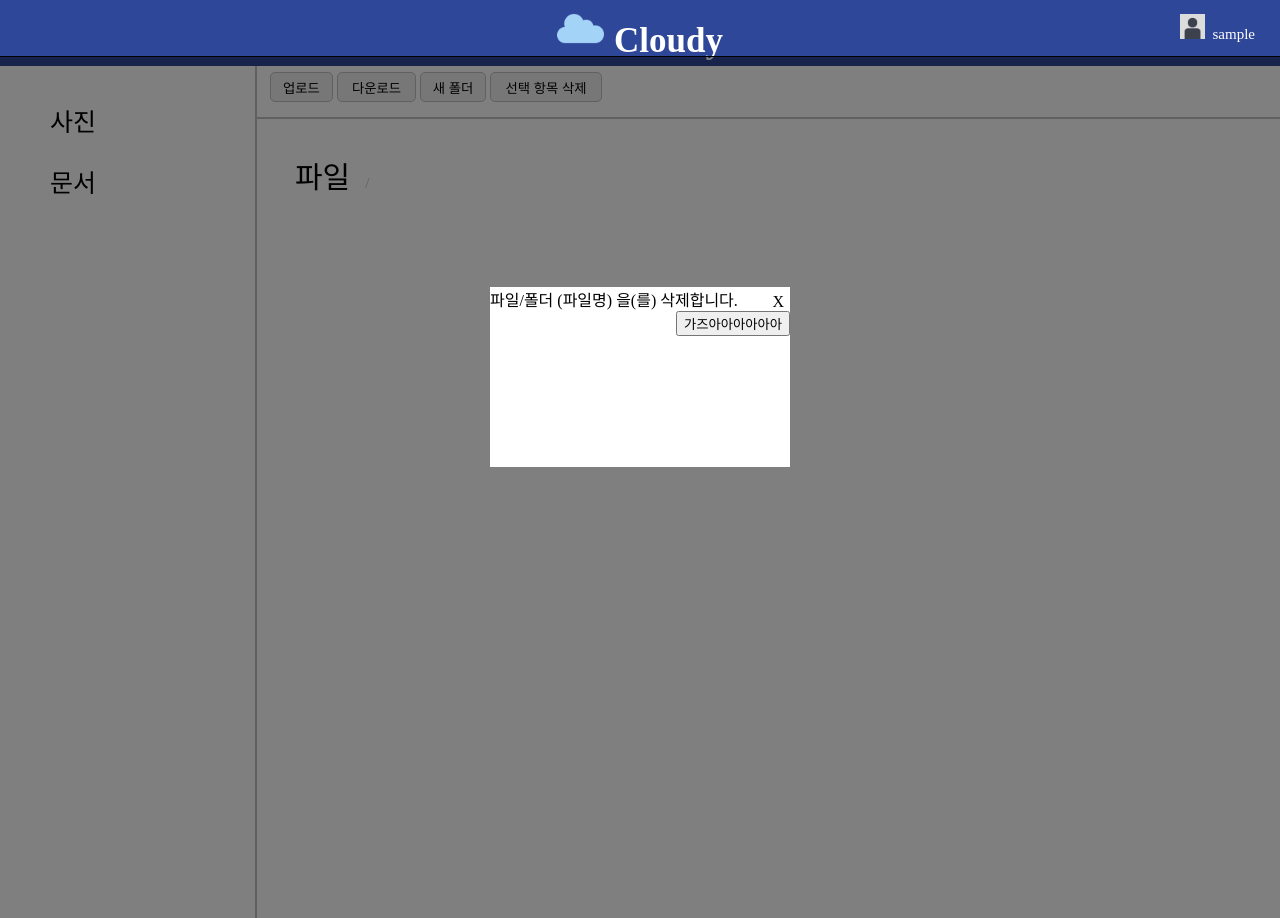
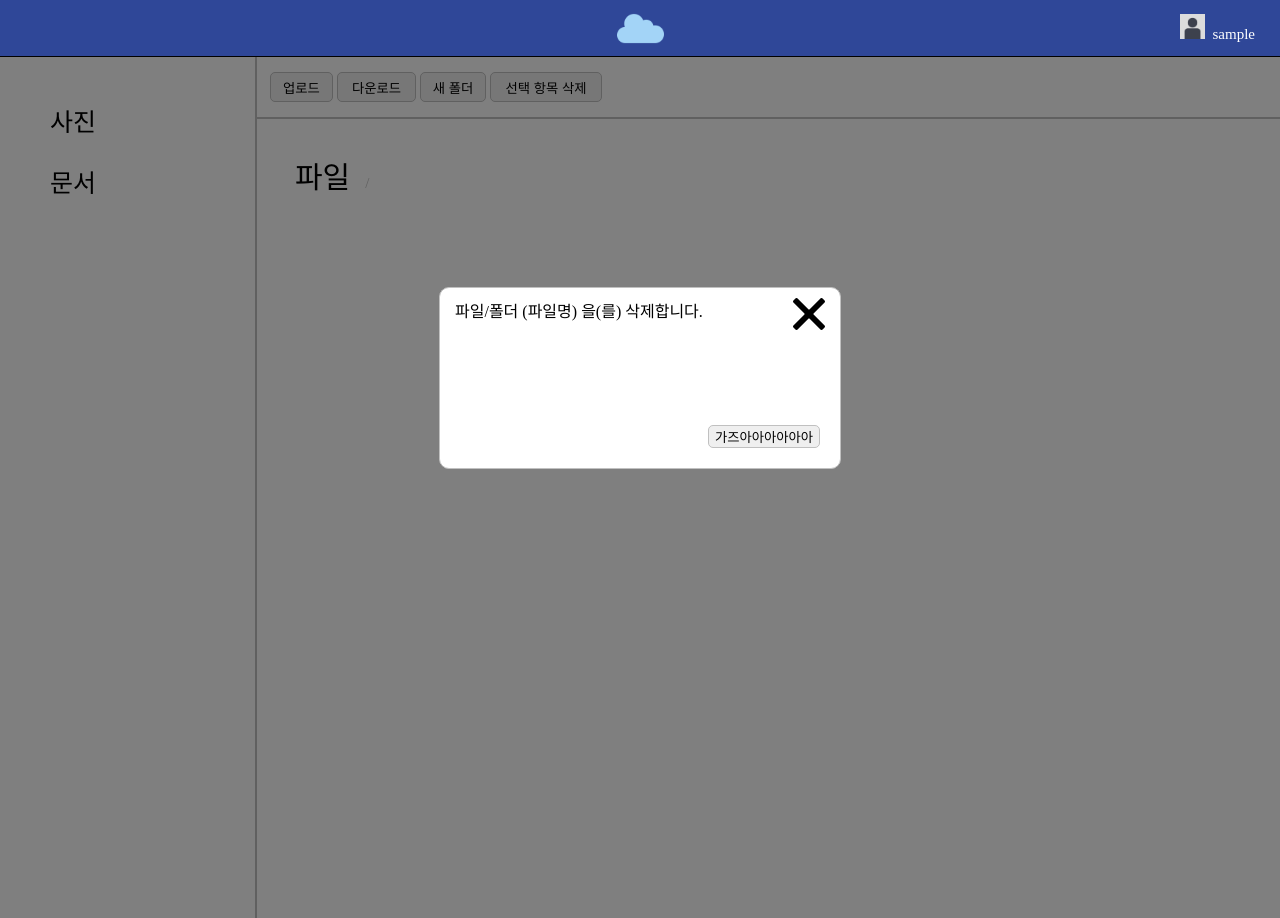
Before and after one commit to startergate/Cloud-Yourself, a PHP site: page /cloud.php in a window 1280 px wide. Run offline with PHP 8.4, Linux system fonts and the light colour scheme; the visitor is signed in with stand-in values (Sample User, id 1); data that the repository does not hold is empty.

Commit message:
삭제 팝업 디자인 완료
+ 팝업 삭제 구현

```diff
--- a/cloud.php
+++ b/cloud.php
@@ -19,7 +19,7 @@
     <div class="bar">
       <h1>
         <a class="Cloudy" href="cloud.php">
-          <span class="blind"><img class="indexImage" src="./static/img/common/cloudy_logo.png" alt=""><span class="titleText">Cloudy</span></span>
+          <span class="blind"><img class="indexImage" src="./static/img/common/cloudy_logo.png" alt="Cloudy"></span>
         </a>
       </h1>
       <li id = "gnb-my-layer"  class="gnb-my-li, profile" style="display: inline-block;">
@@ -78,13 +78,13 @@
         <div class="filelist" id="listChanger"></div>
       </div>
       <div class="popup">
-        <div class="deletePopup">
+        <div class="popupInside deletePopup">
             <div class="popupRelative">
-                <span class="Xbutton" onclick="closePopup()">X </span>
+                <span class="Xbutton" onclick="closePopup()"></span>
             </div>
-            파일/폴더 (파일명) 을(를) 삭제합니다.
-            <div class="popupRelative" style="text-align:right;bottom:0px">
-              <button type="button" onclick="button">가즈아아아아아아</button>
+            <span class="popupHeader">파일/폴더 (파일명) 을(를) 삭제합니다.</span>
+            <div class="popupRelative" style="text-align:right;bottom:0px;position:absolute;width:100%">
+              <button type="button" class="cloudyBtn" onclick="button" style="margin: 20px 20px">가즈아아아아아아</button>
             </div>
         </div>
       </div>
@@ -203,6 +203,12 @@
         deletePopup();
       });
 
+      var closePopup = function() {
+        var popup = document.getElementsByClassName("popup")[0]
+        popup.innerHTML = ""
+        popup.style.display="none"
+      }
+
       var pictureDropdownStatement;
       /* When the user clicks on the button,
       toggle between hiding and showing the dropdown content */
--- a/css/Cloud.css
+++ b/css/Cloud.css
@@ -107,12 +107,6 @@ a {
     clip: rect(0 0 0 0);
     padding-top:5px;
     padding-bottom:5px;
-}
-
-.titleText {
-  display:inline-block;
-  margin-top: -30px;
-  margin-left: 10px;
 }
 
 a{
@@ -307,12 +301,21 @@ a{
     border: solid 1px black;
     margin: -1px;
 }
+.popupInside {
+  border: 1px solid silver;
+  border-radius: 10px;
+  height: 180px;
+  z-index: 9999999;
+  background-color: white;
+  margin: 25vh auto;
+  position:relative;
+}
+.popupHeader {
+  display: inline-block;
+  margin: 10px 15px;
+}
 .deletePopup {
-    width: 300px;
-    height: 180px;
-    z-index: 9999999;
-    background-color: white;
-    margin: 25vh auto;
+    width: 400px;
 
 }
 
@@ -322,8 +325,12 @@ a{
 
 .Xbutton {
     position: absolute;
-    top: 6px;
-    right: 6px;
+    width: 32px;
+    height: 32px;
+    display: inline-block;
+    top: 10px;
+    right: 15px;
+    background-image: url('../static/img/common/cancel.png')
 }
 
 .ftimgstyle{
--- a/image.php
+++ b/image.php
@@ -104,6 +104,7 @@
             var output = '';
             for (var i = 0; i < data.data.length; i++) {
               var onclicker
+              var imgBackground;
               switch (data.data[i].type) {
                 case 'dir':
                   onclicker = `listSetter('file${roots}${data.data[i].name}')`
```
Also changed, not shown: static/img/common/cancel.png (added).
